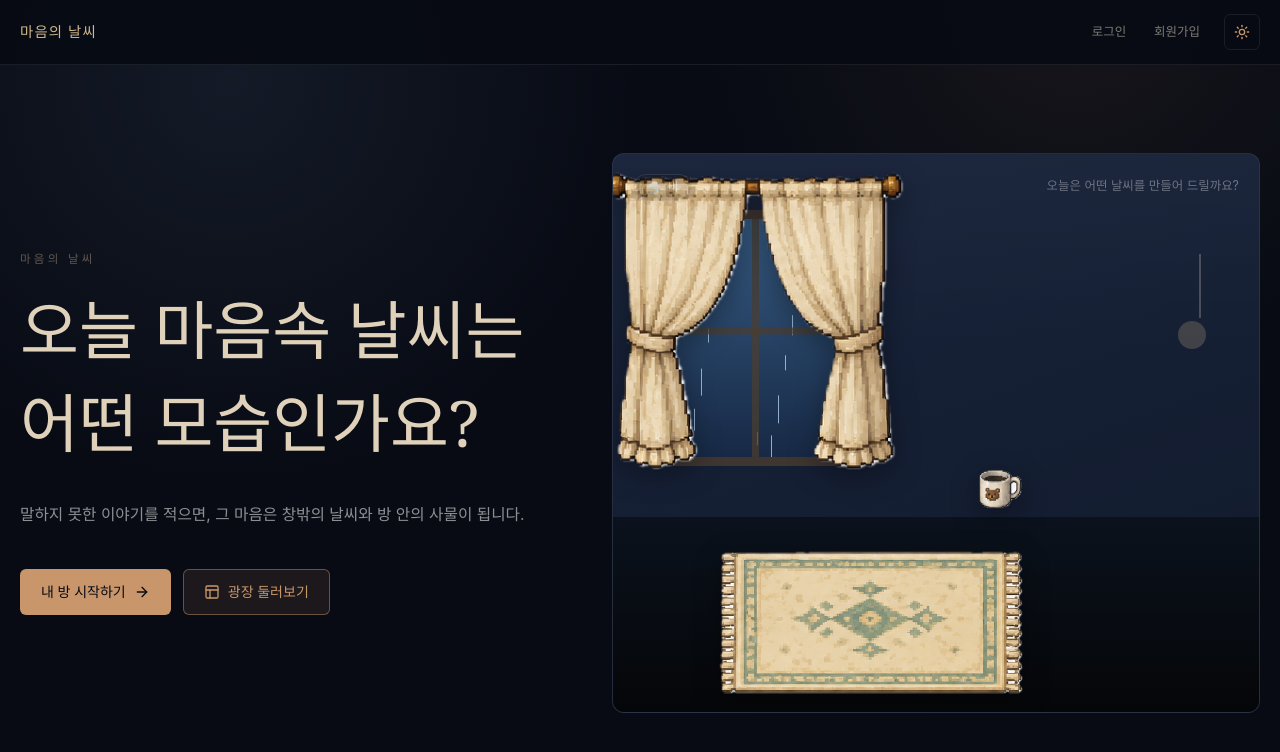
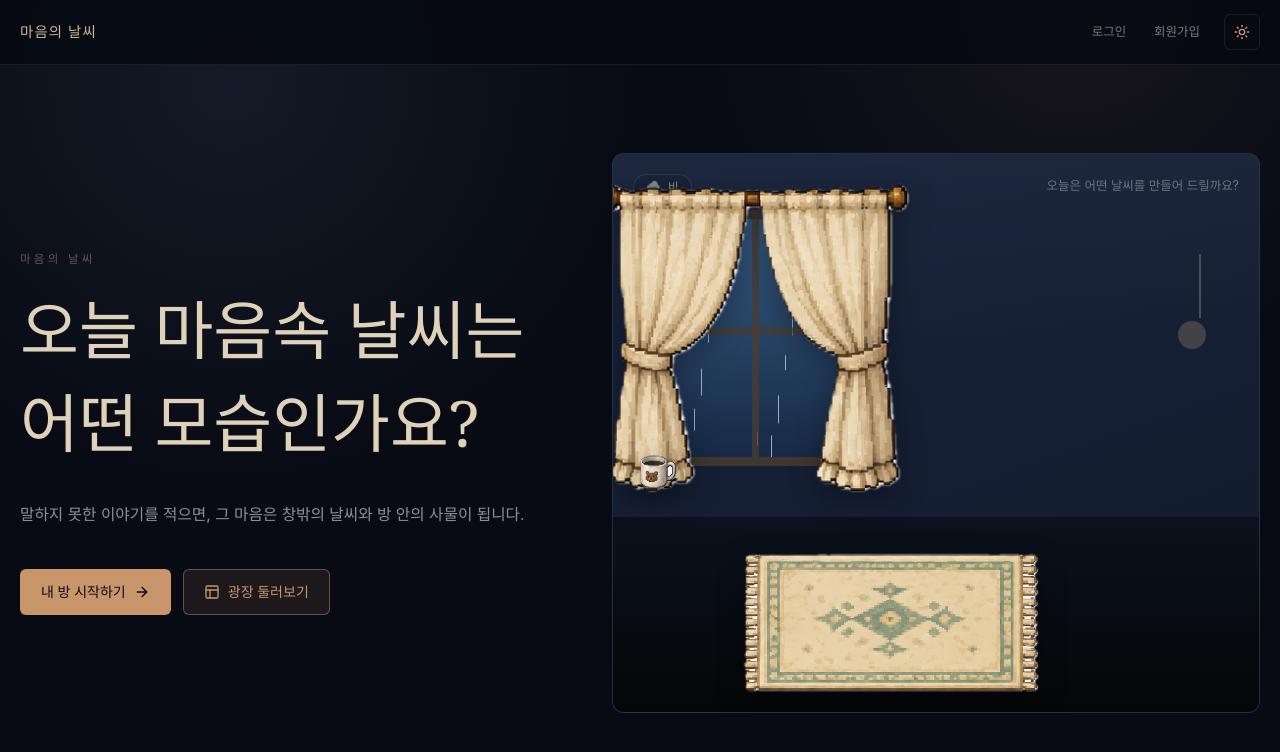
Before and after one commit to guddlrdl123/WeatherOfTheHeart, a React (Vite) app in the folder frontend/: page / in a window 1280 px wide. Shown: the top 752 px of the page. Built offline with nearby package versions, Linux system fonts and the light colour scheme.

Commit message:
feat: 사물 배치 편집 옵션 추가

```diff
--- a/frontend/src/app/components/object/ObjectPicker.tsx
+++ b/frontend/src/app/components/object/ObjectPicker.tsx
@@ -17,6 +17,7 @@ export function ObjectPicker({
       {objects.map((object) => {
         const selected = value === object.objectKey;
         const pickerImageSize = Math.round(56 * Math.min(object.imageScale ?? 1.15, 2.2));
+        const pickerTransform = `scaleX(${object.flipX ? -1 : 1}) rotate(${object.tiltDeg ?? 0}deg)`;
 
         return (
           <button
@@ -35,10 +36,10 @@ export function ObjectPicker({
                   src={object.imageUrl}
                   alt=""
                   className="object-contain drop-shadow-[0_6px_10px_rgba(0,0,0,0.28)]"
-                  style={{ width: pickerImageSize, height: pickerImageSize }}
+                  style={{ width: pickerImageSize, height: pickerImageSize, transform: pickerTransform }}
                 />
               ) : (
-                <span className="text-xl" style={{ fontFamily: '"Apple Color Emoji","Noto Color Emoji",system-ui,sans-serif' }}>
+                <span className="text-xl" style={{ fontFamily: '"Apple Color Emoji","Noto Color Emoji",system-ui,sans-serif', transform: pickerTransform }}>
                   {object.icon}
                 </span>
               )}
--- a/frontend/src/app/components/object/RoomObjectItem.tsx
+++ b/frontend/src/app/components/object/RoomObjectItem.tsx
@@ -13,6 +13,8 @@ export type SceneObjectRecord = {
   slotKey: ObjectSlotKey;
   positionX?: number;
   positionY?: number;
+  flipX?: boolean;
+  tiltDeg?: number;
   ownerId?: string;
 };
 
@@ -21,6 +23,8 @@ export function RoomObjectItem({
   left,
   top,
   zIndex,
+  flipX,
+  tiltDeg,
   faded,
   isDraft,
   onClick,
@@ -33,6 +37,8 @@ export function RoomObjectItem({
   left: number;
   top: number;
   zIndex?: number;
+  flipX?: boolean;
+  tiltDeg?: number;
   faded?: boolean;
   isDraft?: boolean;
   onClick: (record: SceneObjectRecord) => void;
@@ -50,6 +56,9 @@ export function RoomObjectItem({
     height: Math.round(baseImageSize.height * imageScale),
   };
   const hitAreaSize = Math.max(72, Math.max(imageSize.width, imageSize.height));
+  const shouldFlipX = flipX ?? record.flipX ?? object?.flipX ?? false;
+  const objectTiltDeg = tiltDeg ?? record.tiltDeg ?? object?.tiltDeg ?? 0;
+  const objectTransform = `scaleX(${shouldFlipX ? -1 : 1}) rotate(${objectTiltDeg}deg)`;
 
   return (
     <button
@@ -89,7 +98,10 @@ export function RoomObjectItem({
             alt=""
             draggable={false}
             className="object-contain drop-shadow-[0_8px_14px_rgba(0,0,0,0.36)]"
-            style={imageSize}
+            style={{
+              ...imageSize,
+              transform: objectTransform,
+            }}
           />
         ) : (
           <span
@@ -99,6 +111,7 @@ export function RoomObjectItem({
               fontSize: object?.objectKey === "carpet" ? "2.2rem" : "1.9rem",
               color: "#d8bd9a",
               fontFamily: '"Apple Color Emoji","Noto Color Emoji",system-ui,sans-serif',
+              transform: objectTransform,
             }}
           >
             {object?.icon ?? "?"}
--- a/frontend/src/app/components/object/RoomObjectLayer.tsx
+++ b/frontend/src/app/components/object/RoomObjectLayer.tsx
@@ -36,6 +36,8 @@ export function RoomObjectLayer({
               left={record.positionX}
               top={record.positionY}
               zIndex={position?.zIndex}
+              flipX={record.flipX ?? position?.flipX}
+              tiltDeg={record.tiltDeg ?? position?.tiltDeg}
               faded={faded}
               onClick={onObjectClick}
             />
@@ -52,7 +54,19 @@ export function RoomObjectLayer({
         const top = position.y + position.offsetY * count;
         const faded = Boolean(showMineOnly && myUserId && record.ownerId !== myUserId);
 
-        return <RoomObjectItem key={record.id} record={record} left={left} top={top} zIndex={position.zIndex} faded={faded} onClick={onObjectClick} />;
+        return (
+          <RoomObjectItem
+            key={record.id}
+            record={record}
+            left={left}
+            top={top}
+            zIndex={position.zIndex}
+            flipX={record.flipX ?? position.flipX}
+            tiltDeg={record.tiltDeg ?? position.tiltDeg}
+            faded={faded}
+            onClick={onObjectClick}
+          />
+        );
       })}
     </>
   );
--- a/frontend/src/app/constants/objects.ts
+++ b/frontend/src/app/constants/objects.ts
@@ -4,13 +4,14 @@ const IMPORTED_OBJECT_DESCRIPTION = "Imported from the objects folder.";
 
 const withDefaultImageScale = (objects: RoomObject[]) => objects.map((object) => ({ imageScale: 2.0, ...object }));
 
+// 사물별로 flipX: true를 넣으면 좌우반전, tiltDeg를 넣으면 각도만큼 기울어집니다.
 export const ROOM_OBJECTS: RoomObject[] = withDefaultImageScale([
   {
     objectKey: "carpet",
     name: "Carpet",
     slotKey: "carpet",
     imageUrl: "/objects/object-01.png",
-    imageScale: 4.0,
+    imageScale: 3.9,
     description: IMPORTED_OBJECT_DESCRIPTION,
     allowPrivate: true,
     allowPlaza: true,
@@ -20,7 +21,7 @@ export const ROOM_OBJECTS: RoomObject[] = withDefaultImageScale([
     name: "Poster",
     slotKey: "poster",
     imageUrl: "/objects/object-02.png",
-    imageScale: 2.5,
+    imageScale: 2.3,
     description: IMPORTED_OBJECT_DESCRIPTION,
     allowPrivate: true,
     allowPlaza: true,
@@ -30,7 +31,7 @@ export const ROOM_OBJECTS: RoomObject[] = withDefaultImageScale([
     name: "Letter",
     slotKey: "letter",
     imageUrl: "/objects/object-03.png",
-    imageScale: 1,
+    imageScale: 0.6,
     description: IMPORTED_OBJECT_DESCRIPTION,
     allowPrivate: true,
     allowPlaza: true,
@@ -40,7 +41,7 @@ export const ROOM_OBJECTS: RoomObject[] = withDefaultImageScale([
     name: "Mug",
     slotKey: "mug",
     imageUrl: "/objects/object-04.png",
-    imageScale: 0.7,
+    imageScale: 0.6,
     description: IMPORTED_OBJECT_DESCRIPTION,
     allowPrivate: true,
     allowPlaza: true,
@@ -50,7 +51,7 @@ export const ROOM_OBJECTS: RoomObject[] = withDefaultImageScale([
     name: "Plant",
     slotKey: "plant",
     imageUrl: "/objects/object-05.png",
-    imageScale: 1.5,
+    imageScale: 1.2,
     description: IMPORTED_OBJECT_DESCRIPTION,
     allowPrivate: true,
     allowPlaza: true,
@@ -60,7 +61,7 @@ export const ROOM_OBJECTS: RoomObject[] = withDefaultImageScale([
     name: "Radio",
     slotKey: "radio",
     imageUrl: "/objects/object-06.png",
-    imageScale: 1.7,
+    imageScale: 1.3,
     description: IMPORTED_OBJECT_DESCRIPTION,
     allowPrivate: true,
     allowPlaza: true,
@@ -70,7 +71,7 @@ export const ROOM_OBJECTS: RoomObject[] = withDefaultImageScale([
     name: "Curtain",
     slotKey: "curtain",
     imageUrl: "/objects/object-07.png",
-    imageScale: 4.8,
+    imageScale: 5.0,
     description: IMPORTED_OBJECT_DESCRIPTION,
     allowPrivate: true,
     allowPlaza: true,
@@ -80,7 +81,7 @@ export const ROOM_OBJECTS: RoomObject[] = withDefaultImageScale([
     name: "Shoes",
     slotKey: "shoes",
     imageUrl: "/objects/object-08.png",
-    imageScale: 1.3,
+    imageScale: 1.1,
     description: IMPORTED_OBJECT_DESCRIPTION,
     allowPrivate: true,
     allowPlaza: true,
@@ -90,7 +91,7 @@ export const ROOM_OBJECTS: RoomObject[] = withDefaultImageScale([
     name: "Frame",
     slotKey: "frame",
     imageUrl: "/objects/object-09.png",
-    imageScale: 1.6,
+    imageScale: 1.3,
     description: IMPORTED_OBJECT_DESCRIPTION,
     allowPrivate: true,
     allowPlaza: true,
@@ -100,7 +101,7 @@ export const ROOM_OBJECTS: RoomObject[] = withDefaultImageScale([
     name: "Bed",
     slotKey: "bed",
     imageUrl: "/objects/object-10.png",
-    imageScale: 4.5,
+    imageScale: 5.7,
     description: IMPORTED_OBJECT_DESCRIPTION,
     allowPrivate: true,
     allowPlaza: true,
@@ -120,7 +121,7 @@ export const ROOM_OBJECTS: RoomObject[] = withDefaultImageScale([
     name: "Book",
     slotKey: "book",
     imageUrl: "/objects/object-12.png",
-    imageScale: 1.0,
+    imageScale: 0.8,
     description: IMPORTED_OBJECT_DESCRIPTION,
     allowPrivate: true,
     allowPlaza: true,
@@ -130,7 +131,7 @@ export const ROOM_OBJECTS: RoomObject[] = withDefaultImageScale([
     name: "책상",
     slotKey: "desk",
     imageUrl: "/objects/object-13.png",
-    imageScale: 3.2,
+    imageScale: 4,
     description: IMPORTED_OBJECT_DESCRIPTION,
     allowPrivate: true,
     allowPlaza: true,
@@ -140,7 +141,7 @@ export const ROOM_OBJECTS: RoomObject[] = withDefaultImageScale([
     name: "고양이",
     slotKey: "cat",
     imageUrl: "/objects/object-14.png",
-    imageScale: 1.5,
+    imageScale: 1.2,
     description: IMPORTED_OBJECT_DESCRIPTION,
     allowPrivate: true,
     allowPlaza: true,
@@ -150,7 +151,7 @@ export const ROOM_OBJECTS: RoomObject[] = withDefaultImageScale([
     name: "양초",
     slotKey: "candle",
     imageUrl: "/objects/object-15.png",
-    imageScale: 0.8,
+    imageScale: 0.7,
     description: IMPORTED_OBJECT_DESCRIPTION,
     allowPrivate: true,
     allowPlaza: true,
@@ -160,7 +161,7 @@ export const ROOM_OBJECTS: RoomObject[] = withDefaultImageScale([
     name: "러그",
     slotKey: "rug",
     imageUrl: "/objects/object-16.png",
-    imageScale: 3.6,
+    imageScale: 3.0,
     description: IMPORTED_OBJECT_DESCRIPTION,
     allowPrivate: true,
     allowPlaza: true,
@@ -170,7 +171,7 @@ export const ROOM_OBJECTS: RoomObject[] = withDefaultImageScale([
     name: "시계",
     slotKey: "clock",
     imageUrl: "/objects/object-17.png",
-    imageScale: 1.2,
+    imageScale: 0.9,
     description: IMPORTED_OBJECT_DESCRIPTION,
     allowPrivate: true,
     allowPlaza: true,
@@ -180,7 +181,7 @@ export const ROOM_OBJECTS: RoomObject[] = withDefaultImageScale([
     name: "스탠드조명",
     slotKey: "stand_lamp",
     imageUrl: "/objects/object-18.png",
-    imageScale: 2.4,
+    imageScale: 2.7,
     description: IMPORTED_OBJECT_DESCRIPTION,
     allowPrivate: true,
     allowPlaza: true,
@@ -190,7 +191,17 @@ export const ROOM_OBJECTS: RoomObject[] = withDefaultImageScale([
     name: "책장",
     slotKey: "bookshelf",
     imageUrl: "/objects/object-19.png",
-    imageScale: 3.8,
+    imageScale: 4.2,
+    description: IMPORTED_OBJECT_DESCRIPTION,
+    allowPrivate: true,
+    allowPlaza: true,
+  },
+  {
+    objectKey: "shelf",
+    name: "선반",
+    slotKey: "shelf",
+    imageUrl: "/objects/object-20.png",
+    imageScale: 3.2,
     description: IMPORTED_OBJECT_DESCRIPTION,
     allowPrivate: true,
     allowPlaza: true,
@@ -221,45 +232,47 @@ Object.entries(LEGACY_OBJECT_KEY_MAP).forEach(([legacyKey, objectKey]) => {
 });
 
 export const ROOM_SLOT_POSITIONS: Record<string, ObjectSlotPosition> = {
-  carpet: { x: 40, y: 84, offsetX: 8, offsetY: 0 },
-  poster: { x: 60, y: 30, offsetX: 9, offsetY: 2 },
-  letter: { x: 74, y: 66, offsetX: 7, offsetY: -2, zIndex: 20 },
-  mug: { x: 60, y: 60, offsetX: -8, offsetY: 2 },
-  plant: { x: 39, y: 78, offsetX: 9, offsetY: 0 },
-  radio: { x: 78, y: 30, offsetX: -8, offsetY: 2 },
-  curtain: { x: 22, y: 30, offsetX: 0, offsetY: -4 },
-  shoes: { x: 30, y: 88, offsetX: 8, offsetY: 0 },
-  frame: { x: 82, y: 26, offsetX: -10, offsetY: 2 },
-  bed: { x: 75, y: 68, offsetX: 7, offsetY: -3, zIndex: 10 },
-  umbrella: { x: 10, y: 75, offsetX: 8, offsetY: 0 },
-  book: { x: 63, y: 65, offsetX: 7, offsetY: -3 },
-  desk: { x: 76, y: 72, offsetX: -7, offsetY: 2, zIndex: 8 },
-  cat: { x: 57, y: 63, offsetX: 6, offsetY: -2, zIndex: 22 },
-  candle: { x: 45, y: 49, offsetX: 6, offsetY: 0, zIndex: 24 },
-  rug: { x: 51, y: 86, offsetX: 8, offsetY: 0, zIndex: 4 },
-  clock: { x: 85, y: 34, offsetX: -6, offsetY: 0, zIndex: 20 },
-  stand_lamp: { x: 14, y: 62, offsetX: 6, offsetY: 2, zIndex: 18 },
-  bookshelf: { x: 50, y: 46, offsetX: 6, offsetY: 0, zIndex: 6 },
+  carpet: { x: 43, y: 84, offsetX: 8, offsetY: 0, zIndex: 2 },
+  poster: { x: 90, y: 20, offsetX: 9, offsetY: 2, zIndex: 1, flipX: false, tiltDeg: -2 },
+  letter: { x: 77, y: 71, offsetX: 7, offsetY: -2, zIndex: 20, flipX: false, tiltDeg: 45 },
+  mug: { x: 7, y: 57, offsetX: -8, offsetY: 2, zIndex: 20, flipX: false, tiltDeg: 0 },
+  plant: { x: 95, y: 35, offsetX: 9, offsetY: 0, zIndex: 20, flipX: false, tiltDeg: 0 },
+  radio: { x: 83, y: 33, offsetX: -8, offsetY: 2, zIndex: 20, flipX: false, tiltDeg: 0 },
+  curtain: { x: 22, y: 33, offsetX: 0, offsetY: -4, zIndex: 3, flipX: false, tiltDeg: 0 },
+  shoes: { x: 67, y: 90, offsetX: 8, offsetY: 0, zIndex: 20, flipX: false, tiltDeg: 0 },
+  frame: { x: 61, y: 13, offsetX: -10, offsetY: 2, zIndex: 7, flipX: false, tiltDeg: -5 },
+  bed: { x: 80, y: 73, offsetX: 7, offsetY: -3, zIndex: 6, flipX: false, tiltDeg: 0 },
+  umbrella: { x: 50, y: 57, offsetX: 8, offsetY: 0, zIndex: 20, flipX: true, tiltDeg: 0 },
+  book: { x: 63, y: 23, offsetX: 7, offsetY: -3, zIndex: 20, flipX: false, tiltDeg: 0 },
+  desk: { x: 12, y: 67, offsetX: -7, offsetY: 2, zIndex: 4 },
+  cat: { x: 10, y: 88, offsetX: 6, offsetY: -2, zIndex: 20, flipX: false, tiltDeg: 0 },
+  candle: { x: 17, y: 53, offsetX: 6, offsetY: 0, zIndex: 20, flipX: false, tiltDeg: 0 },
+  rug: { x: 10, y: 90, offsetX: 8, offsetY: 0, zIndex: 8, flipX: false, tiltDeg: 0 },
+  clock: { x: 90, y: 36, offsetX: -6, offsetY: 0, zIndex: 20, flipX: false, tiltDeg: 0 },
+  stand_lamp: { x: 95, y: 72, offsetX: 6, offsetY: 2, zIndex: 10, flipX: false, tiltDeg: 0 },
+  bookshelf: { x: 60, y: 45, offsetX: 6, offsetY: 0, zIndex: 3, flipX: true, tiltDeg: 0 },
+  shelf: { x: 88, y: 43, offsetX: 6, offsetY: 0, zIndex: 5, flipX: false, tiltDeg: 5 },
 };
 
 export const PLAZA_SLOT_POSITIONS: Record<string, ObjectSlotPosition> = {
-  carpet: { x: 42, y: 80, offsetX: 10, offsetY: 0 },
-  poster: { x: 52, y: 28, offsetX: 10, offsetY: 0 },
+  carpet: { x: 42, y: 80, offsetX: 10, offsetY: 0, zIndex: 2 },
+  poster: { x: 52, y: 28, offsetX: 10, offsetY: 0, zIndex: 1 },
   letter: { x: 56, y: 63, offsetX: 10, offsetY: 0, zIndex: 20 },
-  mug: { x: 74, y: 57, offsetX: -9, offsetY: 5 },
-  plant: { x: 36, y: 76, offsetX: 11, offsetY: 0 },
-  radio: { x: 76, y: 61, offsetX: -9, offsetY: 5 },
-  curtain: { x: 18, y: 44, offsetX: 7, offsetY: 8 },
-  shoes: { x: 35, y: 82, offsetX: 11, offsetY: 0 },
-  frame: { x: 64, y: 29, offsetX: 10, offsetY: 0 },
-  bed: { x: 56, y: 67, offsetX: 9, offsetY: -5, zIndex: 10 },
-  umbrella: { x: 13, y: 72, offsetX: 8, offsetY: 2 },
-  book: { x: 64, y: 67, offsetX: 9, offsetY: -5 },
-  desk: { x: 74, y: 66, offsetX: -9, offsetY: 5, zIndex: 8 },
-  cat: { x: 48, y: 72, offsetX: 9, offsetY: -4, zIndex: 22 },
-  candle: { x: 58, y: 54, offsetX: 9, offsetY: -4, zIndex: 22 },
-  rug: { x: 45, y: 82, offsetX: 10, offsetY: 0, zIndex: 4 },
-  clock: { x: 68, y: 30, offsetX: 10, offsetY: 0, zIndex: 18 },
-  stand_lamp: { x: 19, y: 58, offsetX: 8, offsetY: 2, zIndex: 18 },
-  bookshelf: { x: 43, y: 55, offsetX: 9, offsetY: -4, zIndex: 8 },
+  mug: { x: 74, y: 57, offsetX: -9, offsetY: 5, zIndex: 20 },
+  plant: { x: 36, y: 76, offsetX: 11, offsetY: 0, zIndex: 20 },
+  radio: { x: 76, y: 61, offsetX: -9, offsetY: 5, zIndex: 20 },
+  curtain: { x: 18, y: 44, offsetX: 7, offsetY: 8, zIndex: 9 },
+  shoes: { x: 35, y: 82, offsetX: 11, offsetY: 0, zIndex: 20 },
+  frame: { x: 64, y: 29, offsetX: 10, offsetY: 0, zIndex: 7 },
+  bed: { x: 56, y: 67, offsetX: 9, offsetY: -5, zIndex: 6 },
+  umbrella: { x: 13, y: 72, offsetX: 8, offsetY: 2, zIndex: 20 },
+  book: { x: 64, y: 67, offsetX: 9, offsetY: -5, zIndex: 20 },
+  desk: { x: 74, y: 66, offsetX: -9, offsetY: 5, zIndex: 4 },
+  cat: { x: 48, y: 72, offsetX: 9, offsetY: -4, zIndex: 20 },
+  candle: { x: 58, y: 54, offsetX: 9, offsetY: -4, zIndex: 20 },
+  rug: { x: 45, y: 82, offsetX: 10, offsetY: 0, zIndex: 8 },
+  clock: { x: 68, y: 30, offsetX: 10, offsetY: 0, zIndex: 20 },
+  stand_lamp: { x: 19, y: 58, offsetX: 8, offsetY: 2, zIndex: 10 },
+  bookshelf: { x: 43, y: 55, offsetX: 9, offsetY: -4, zIndex: 3 },
+  shelf: { x: 52, y: 42, offsetX: 9, offsetY: -4, zIndex: 5 },
 };
--- a/frontend/src/app/pages/RoomPage.tsx
+++ b/frontend/src/app/pages/RoomPage.tsx
@@ -1,5 +1,5 @@
 import { useEffect, useMemo, useState } from "react";
-import { CalendarDays, Check, Move, PenLine, X } from "lucide-react";
+import { CalendarDays, Check, FlipHorizontal, Move, PenLine, RotateCcw, X } from "lucide-react";
 import { OBJECT_BY_KEY, ROOM_OBJECTS, ROOM_SLOT_POSITIONS } from "../constants/objects";
 import { WEATHER_BY_KEY } from "../constants/weather";
 import { MemoryPopup } from "../components/room/MemoryPopup";
@@ -14,6 +14,8 @@ import { formatDotDate, getTodayString } from "../utils/date";
 type RoomPlacementPosition = {
   x: number;
   y: number;
+  flipX: boolean;
+  tiltDeg: number;
 };
 
 const FALLBACK_ROOM_POSITION = { x: 50, y: 68 };
@@ -75,6 +77,8 @@ export function RoomPage() {
           slotKey: object.slotKey,
           positionX: savedPosition?.positionX,
           positionY: savedPosition?.positionY,
+          flipX: savedPosition?.flipX,
+          tiltDeg: savedPosition?.tiltDeg,
           ownerId: user.id,
         };
       });
@@ -92,6 +96,8 @@ export function RoomPage() {
         memoryDate: selectedMemory.memoryDate,
         positionX: selectedMemory.positionX ?? savedPosition?.positionX,
         positionY: selectedMemory.positionY ?? savedPosition?.positionY,
+        flipX: selectedMemory.flipX ?? savedPosition?.flipX,
+        tiltDeg: selectedMemory.tiltDeg ?? savedPosition?.tiltDeg,
       },
     ];
   }, [currentWeather, roomObjectPositions, selectedDate, selectedMemory, user]);
@@ -102,18 +108,23 @@ export function RoomPage() {
           ...editingRecord,
           positionX: placementPosition.x,
           positionY: placementPosition.y,
+          flipX: placementPosition.flipX,
+          tiltDeg: placementPosition.tiltDeg,
         }
       : null;
   const visibleSceneRecords = placementRecord ? sceneRecords.filter((record) => record.id !== placementRecord.id) : sceneRecords;
 
   function getRecordDefaultPosition(record: SceneObjectRecord) {
     const savedPosition = roomObjectPositions[record.objectKey];
-    const slotKey = OBJECT_BY_KEY[record.objectKey]?.slotKey ?? record.slotKey;
+    const object = OBJECT_BY_KEY[record.objectKey];
+    const slotKey = object?.slotKey ?? record.slotKey;
     const position = ROOM_SLOT_POSITIONS[slotKey];
 
     return {
       x: record.positionX ?? savedPosition?.positionX ?? position?.x ?? FALLBACK_ROOM_POSITION.x,
       y: record.positionY ?? savedPosition?.positionY ?? position?.y ?? FALLBACK_ROOM_POSITION.y,
+      flipX: record.flipX ?? savedPosition?.flipX ?? position?.flipX ?? object?.flipX ?? false,
+      tiltDeg: record.tiltDeg ?? savedPosition?.tiltDeg ?? position?.tiltDeg ?? object?.tiltDeg ?? 0,
     };
   }
 
@@ -129,7 +140,7 @@ export function RoomPage() {
   }
 
   function handleObjectClick(record: SceneObjectRecord) {
-    if (user?.isAdmin || (selectedMemory && record.id === selectedMemory.id)) {
+    if (user?.isAdmin) {
       startPositionEdit(record);
       return;
     }
@@ -147,6 +158,8 @@ export function RoomPage() {
         objectKey: editingRecord.objectKey,
         positionX: placementPosition.x,
         positionY: placementPosition.y,
+        flipX: placementPosition.flipX,
+        tiltDeg: placementPosition.tiltDeg,
       });
       setEditingRecordId(null);
       setPlacementPosition(null);
@@ -162,6 +175,8 @@ export function RoomPage() {
       id: selectedMemory.id,
       positionX: placementPosition.x,
       positionY: placementPosition.y,
+      flipX: placementPosition.flipX,
+      tiltDeg: placementPosition.tiltDeg,
     });
 
     if (!result.ok) {
@@ -269,14 +284,18 @@ export function RoomPage() {
           weatherKey={currentWeather}
           records={visibleSceneRecords}
           placementRecord={placementRecord}
-          onPlacementMove={(position) => setPlacementPosition({ x: position.x, y: position.y })}
+          onPlacementMove={(position) =>
+            setPlacementPosition((currentPosition) =>
+              currentPosition ? { ...currentPosition, x: position.x, y: position.y } : { x: position.x, y: position.y, flipX: false, tiltDeg: 0 },
+            )
+          }
           label={
             placementPosition
               ? "사물을 드래그한 뒤 완료를 눌러 위치를 저장하세요."
               : user?.isAdmin
                 ? "관리자 계정에서는 사물을 눌러 기본 위치를 바꿀 수 있어요."
                 : selectedMemory
-                  ? "사물을 눌러 위치를 바꿀 수 있어요."
+                  ? "사물을 누르면 남긴 글을 볼 수 있어요."
                   : "아직 이 날의 이야기는 비어 있어요."
           }
           onObjectClick={handleObjectClick}
@@ -286,6 +305,38 @@ export function RoomPage() {
             <p className="text-sm leading-6 text-[#e0d2ba]">
               {user?.isAdmin ? "원하는 위치에 놓은 뒤 완료를 누르면 이 사물의 기본 위치가 저장됩니다." : "원하는 위치에 놓은 뒤 완료를 누르면 이 날짜의 사물 위치가 저장됩니다."}
             </p>
+            <div className="flex flex-1 flex-wrap items-center justify-end gap-3">
+              <button
+                type="button"
+                onClick={() => setPlacementPosition((currentPosition) => (currentPosition ? { ...currentPosition, flipX: !currentPosition.flipX } : currentPosition))}
+                className="mw-button inline-flex items-center gap-2 rounded-md px-4 py-2 text-sm"
+              >
+                <FlipHorizontal size={16} />
+                좌우반전
+              </button>
+              <label className="flex min-w-[210px] items-center gap-3 text-sm text-[#e0d2ba]">
+                <span className="whitespace-nowrap">기울기 {placementPosition.tiltDeg}도</span>
+                <input
+                  type="range"
+                  min={-45}
+                  max={45}
+                  step={1}
+                  value={placementPosition.tiltDeg}
+                  onChange={(event) =>
+                    setPlacementPosition((currentPosition) => (currentPosition ? { ...currentPosition, tiltDeg: Number(event.target.value) } : currentPosition))
+                  }
+                  className="w-28 accent-[#d8bd9a]"
+                />
+              </label>
+              <button
+                type="button"
+                onClick={() => setPlacementPosition((currentPosition) => (currentPosition ? { ...currentPosition, tiltDeg: 0 } : currentPosition))}
+                className="mw-button inline-flex items-center gap-2 rounded-md px-4 py-2 text-sm"
+              >
+                <RotateCcw size={16} />
+                기울기 초기화
+              </button>
+            </div>
             <div className="flex flex-wrap gap-2">
               <button
                 type="button"
--- a/frontend/src/app/services/memoryService.ts
+++ b/frontend/src/app/services/memoryService.ts
@@ -10,6 +10,8 @@ export type UpdateMemoryPositionInput = {
   id: string;
   positionX: number;
   positionY: number;
+  flipX?: boolean;
+  tiltDeg?: number;
 };
 
 // 개인 방 기록을 localStorage에 저장하는 mock service layer입니다.
@@ -52,6 +54,8 @@ export const memoryService = {
       ...target,
       positionX: input.positionX,
       positionY: input.positionY,
+      flipX: input.flipX,
+      tiltDeg: input.tiltDeg,
       updatedAt: new Date().toISOString(),
     };
     this.saveAll(memories.map((memory) => (memory.id === input.id ? updatedMemory : memory)));
--- a/frontend/src/app/stores/AppStore.tsx
+++ b/frontend/src/app/stores/AppStore.tsx
@@ -16,6 +16,8 @@ export type AppTheme = "dark" | "light";
 export type RoomObjectPosition = {
   positionX: number;
   positionY: number;
+  flipX?: boolean;
+  tiltDeg?: number;
 };
 export type RoomObjectPositionInput = RoomObjectPosition & {
   objectKey: string;
@@ -178,6 +180,8 @@ export function AppStoreProvider({ children }: { children: ReactNode }) {
         [input.objectKey]: {
           positionX: input.positionX,
           positionY: input.positionY,
+          flipX: input.flipX,
+          tiltDeg: input.tiltDeg,
         },
       };
       writeStorage(ROOM_OBJECT_POSITIONS_KEY, nextPositions);
--- a/frontend/src/app/types/memory.ts
+++ b/frontend/src/app/types/memory.ts
@@ -14,6 +14,8 @@ export type Memory = {
   slotKey: ObjectSlotKey;
   positionX?: number;
   positionY?: number;
+  flipX?: boolean;
+  tiltDeg?: number;
   createdAt: string;
   updatedAt?: string;
 };
--- a/frontend/src/app/types/object.ts
+++ b/frontend/src/app/types/object.ts
@@ -9,6 +9,8 @@ export type RoomObject = {
   icon?: string;
   imageUrl?: string;
   imageScale?: number;
+  flipX?: boolean;
+  tiltDeg?: number;
   description?: string;
   allowPrivate: boolean;
   allowPlaza: boolean;
@@ -21,4 +23,6 @@ export type ObjectSlotPosition = {
   offsetX: number;
   offsetY: number;
   zIndex?: number;
+  flipX?: boolean;
+  tiltDeg?: number;
 };
```
Also changed, not shown: frontend/public/objects/object-20.png (added).
